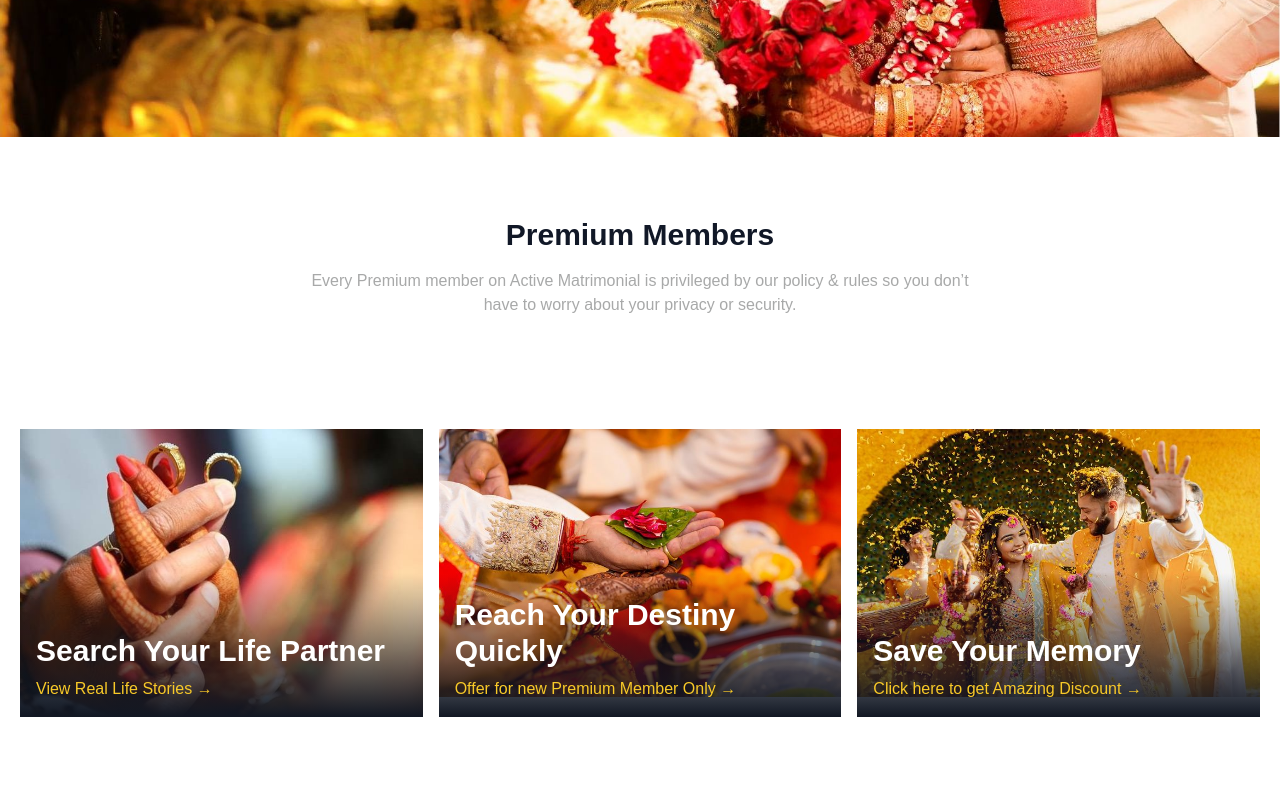
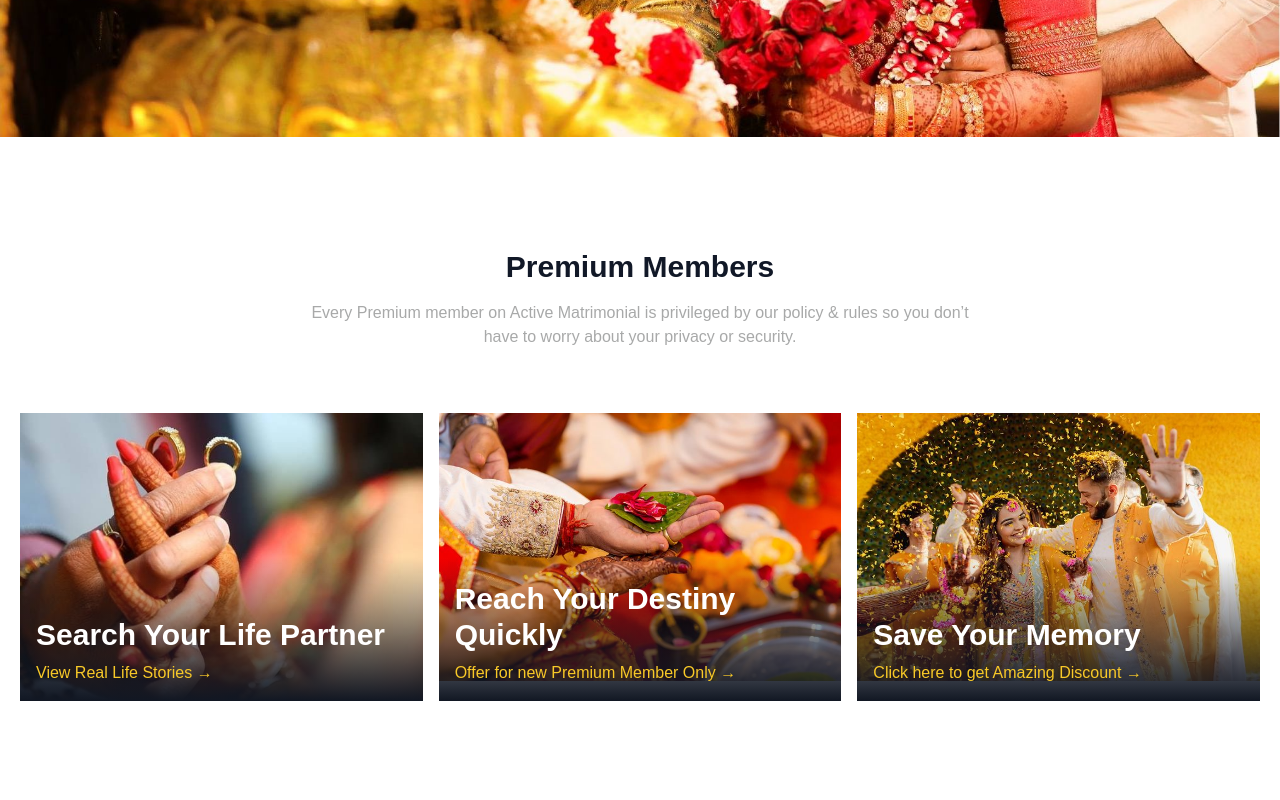
Before and after one commit to tausif40/morematrimony, a React (Create React App) app: page / in a window 1280 px wide. Shown: the part 680-1480 px from the top of the page. Built offline with nearby package versions, Linux system fonts and the light colour scheme.

Commit message:
set margin

```diff
--- a/src/component/HomePage/PremiumMembers.js
+++ b/src/component/HomePage/PremiumMembers.js
@@ -5,7 +5,7 @@ function PremiumMembers() {
 	return (
 		<>
 			{/* Premium Members */}
-			<section className="bg-white py-20">
+			<section className="bg-white py-28">
 				<div className='container'>
 					<div className="max-w-7xl mx-auto text-center">
 						<h3 className="text-3xl font-semibold text-gray-900">Premium Members</h3>
@@ -13,7 +13,7 @@ function PremiumMembers() {
 							Every Premium member on Active Matrimonial is privileged by our policy & rules so you don’t have to worry about your privacy or security.
 						</p>
 					</div>
-					<div className='grid grid-cols-1 lg:grid-cols-3 md:grid-cols-2 mt-28 gap-4 w-full'>
+					<div className='grid grid-cols-1 lg:grid-cols-3 md:grid-cols-2 mt-16 gap-4 w-full'>
 						<div className="h-72 overflow-hidden relative">
 							<img src="./assets/img/find.jpg" alt="" className="w-full" />
 							<div className="absolute inset-0 bg-gradient-to-t from-black via-transparent to-transparent"></div> {/* Gradient overlay */}
```
